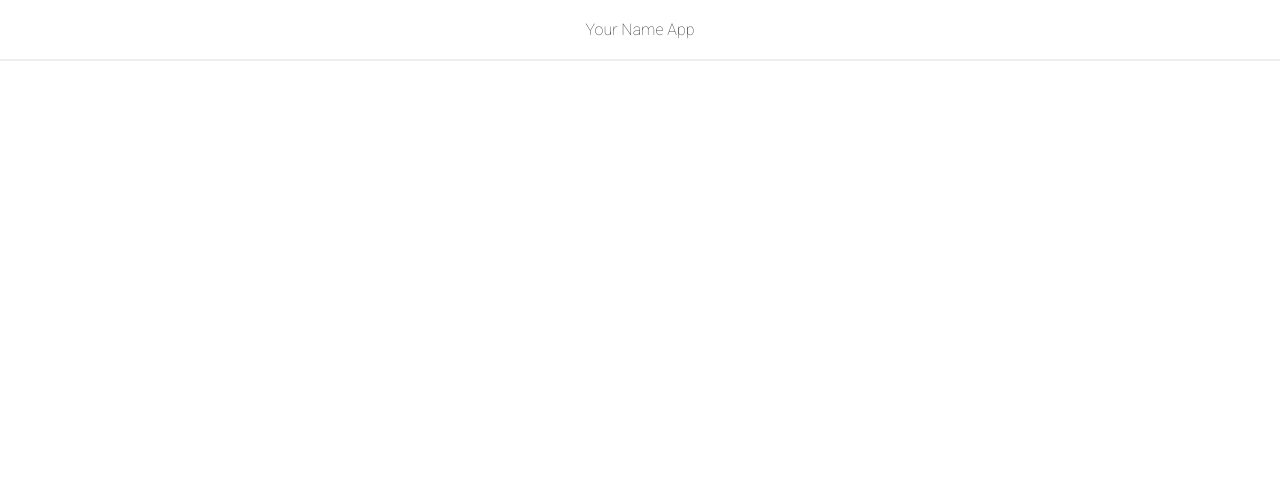
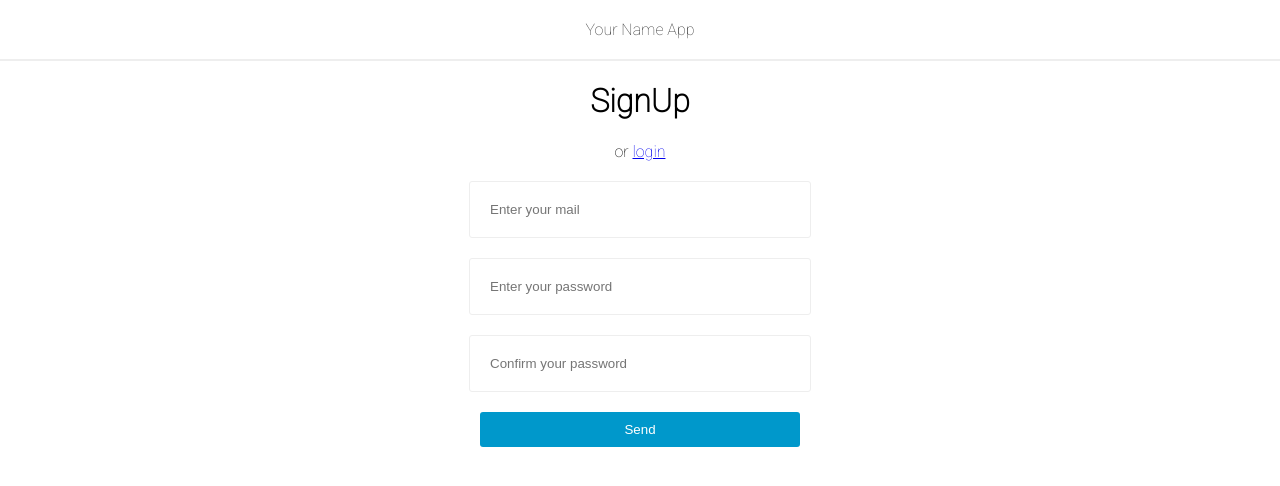
Before and after one commit to lemosdg/Gamelist, a PHP site: page /signup.php in a window 1280 px wide. Shown: the top 486 px of the page. Run offline with PHP 8.4, Linux system fonts and the light colour scheme.

Commit message:
signup created

```diff
--- a/login.php
+++ b/login.php
@@ -11,7 +11,7 @@
     <body>
         <?php require "partials/header.php" ?>
         <h1>Login</h1>
-
+        <span>or  <a href="signup.php"> signup</a></span>
         <form action="login.php" method="post">
             <input type="text" name="email" placeholder="Enter your mail">
             <input type="password" name="password" placeholder="Enter your password">
--- a/signup.php
+++ b/signup.php
@@ -11,5 +11,13 @@
     <body>
         <?php require "partials/header.php" ?>
 
+        <h1>SignUp</h1>
+        <span>or  <a href="login.php"> login</a></span>
+        <form action="signup.php" method="post">
+            <input type="text" name="email" placeholder="Enter your mail">
+            <input type="password" name="password" placeholder="Enter your password">
+            <input type="password" name="password_confirm" placeholder="Confirm your password">
+            <input type="submit" value="Send">
+        </form>
     </body>
 </html>
```
